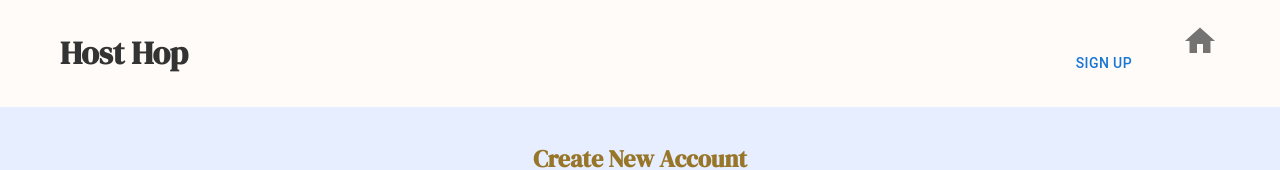
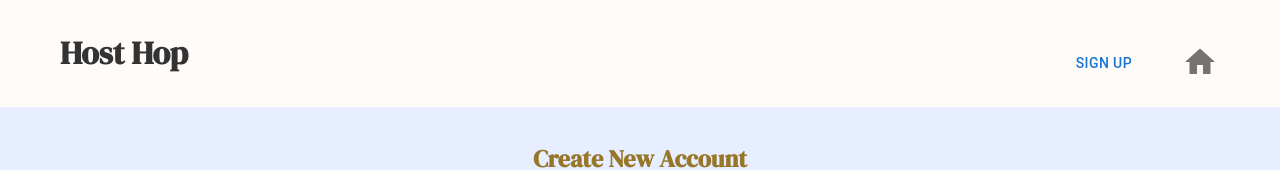
Before and after one commit to mkenzieanderson/Host_Hop, a React (Create React App) app in the folder client/: page /create-account in a window 1280 px wide. Shown: the top 170 px of the page. Built offline with nearby package versions, Linux system fonts and the light colour scheme; the HTML template or start-up script is replaced by a standard one.

Commit message:
fixed style issue with home icon

```diff
--- a/client/src/components/HeaderBar/HeaderBar.css
+++ b/client/src/components/HeaderBar/HeaderBar.css
@@ -4,10 +4,7 @@
     justify-content: center;
 }
 
-.sign-up-button {
-    margin-top: 3px;
-}
-
 .home-button {
+    margin-top: 17px;
     transform: scale(1.5);
   }
```
